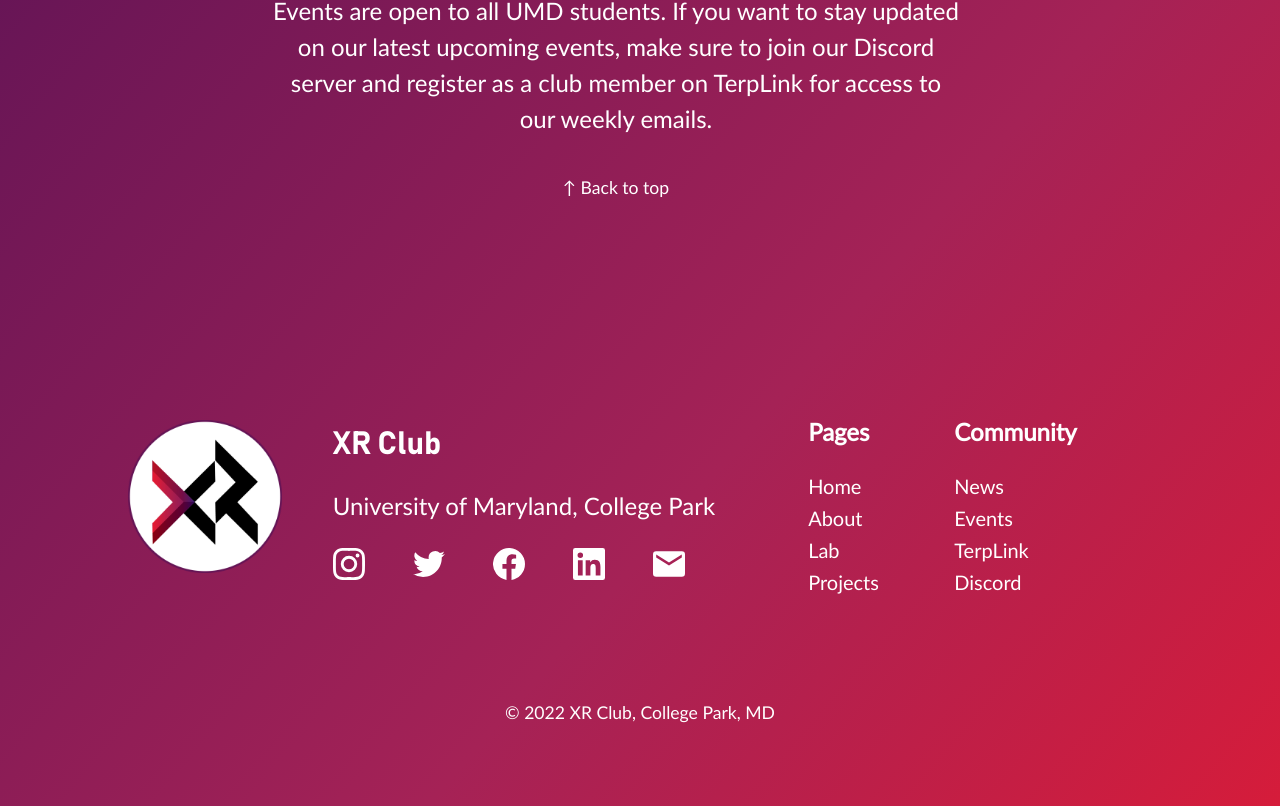
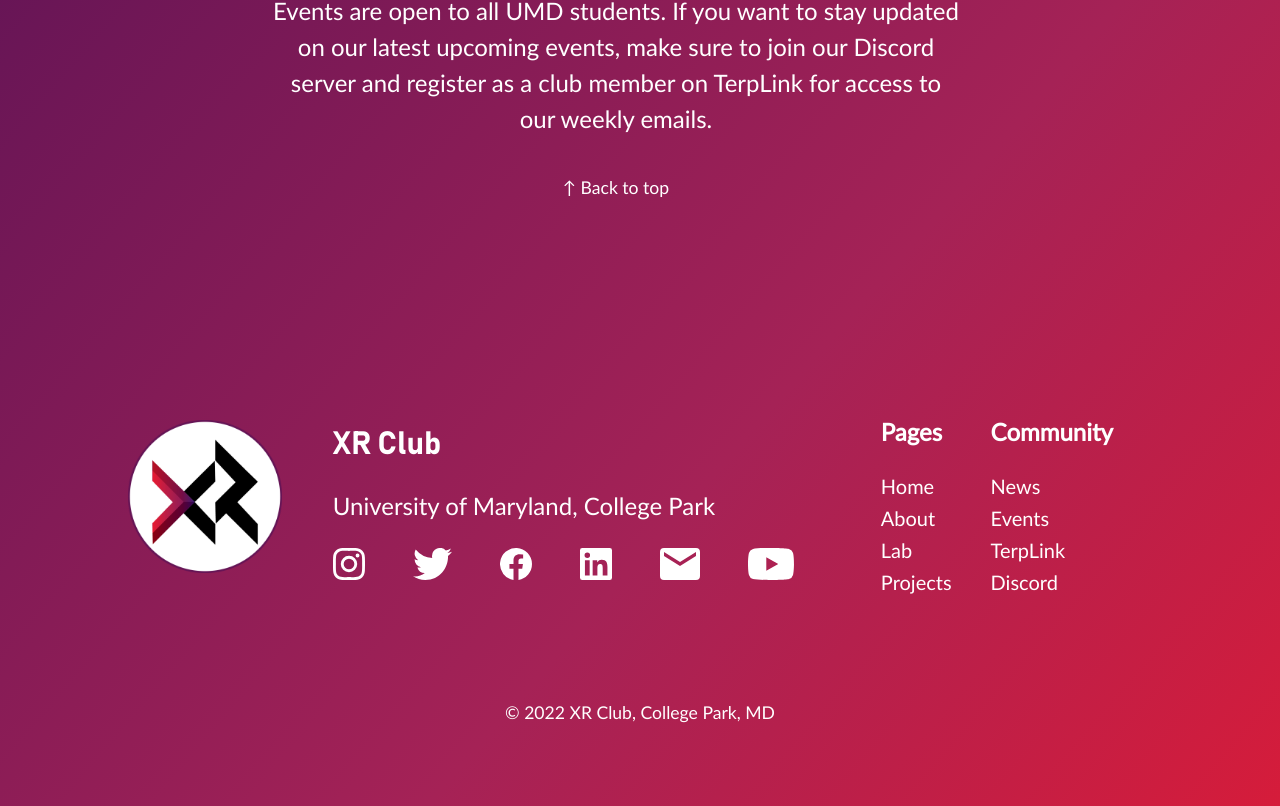
Before and after one commit to umdxrclub/xrc-prev-website, a React (Create React App) app: page / in a window 1280 px wide. Shown: the part 4336-5142 px from the top of the page. Built offline with nearby package versions, Linux system fonts and the light colour scheme.

Commit message:
Add YouTube link to footer

```diff
--- a/src/App.css
+++ b/src/App.css
@@ -921,7 +921,7 @@ nav {
 }
 
 .social-icons img {
-    width: 4vh;
+    width: auto;
     height: 4vh;
     object-fit: unset;
     margin-right: 6vh;
--- a/src/XR_CONSTANTS.js
+++ b/src/XR_CONSTANTS.js
@@ -21,6 +21,7 @@ module.exports = Object.freeze({
 		INSTAGRAM_STR : 'https://instagram.com/umdxrclub/',
 		CALENDAR_STR : 'https://ter.ps/xrcalendar/',
 		NEWSLETTER_STR : 'https://us19.campaign-archive.com/home/?u=ec383b1ee117d6a39daa338a1&id=68057666d1',
+		YOUTUBE_STR : 'https://www.youtube.com/channel/UCbZ2BZ_fuBjoEp8ilTSrRww',
 
 	},
 
--- a/src/components/SocialLinks.js
+++ b/src/components/SocialLinks.js
@@ -21,6 +21,9 @@ function SocialLinks(props) {
             <a href={LINKS.EMAIL_STR} target="_blank" rel="noopener noreferrer">
                 <img src="svg/email.svg" alt="Email"/>
             </a>
+            <a href={LINKS.YOUTUBE_STR} target="_blank" rel="noopener noreferrer">
+                <img src="svg/youtube.svg" alt="YouTube"/>
+            </a>
         </div>
 
     );
```
Also changed, not shown: public/svg/youtube.svg (added).
